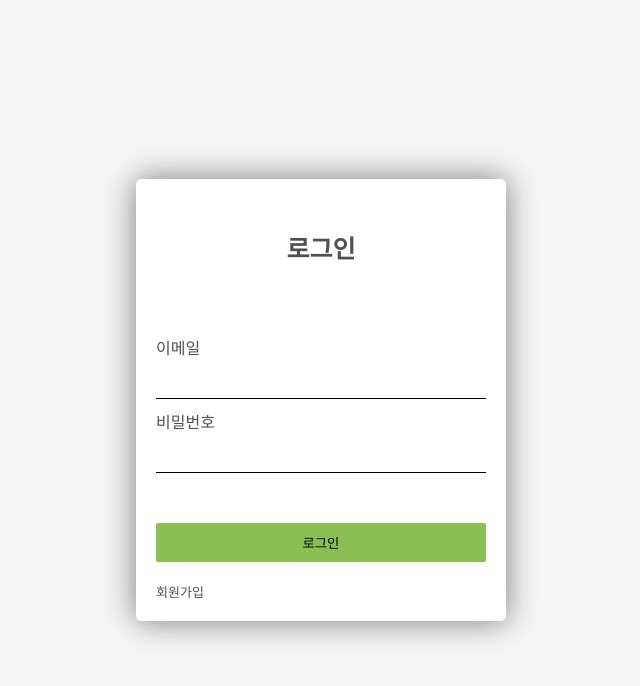
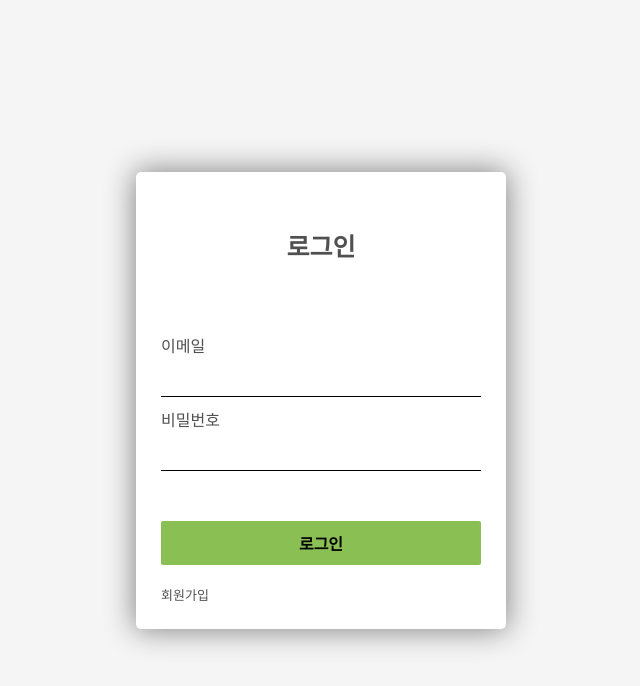
Before and after one commit to MentorsCola/Mentors-Front, a Next.js app: page /login in a window 1280 px wide. Shown: the top 686 px of the page, without its empty margins (319-959 px from the left). Built offline with nearby package versions, Linux system fonts and the light colour scheme; a web font is replaced by a local one.

Commit message:
login style has changed little

```diff
--- a/src/app/login/style.js
+++ b/src/app/login/style.js
@@ -13,7 +13,7 @@ export const Main = styled.form`
   display: flex;
   flex-direction: column;
   border-radius: 5px;
-  padding: 20px ;
+  padding: 25px ;
   color: #505050;
   a{
     margin-top: 20px;
@@ -48,8 +48,13 @@ export const Button = styled.button`
   background-color: #8ABF54;
   padding: 10px 0;
   cursor: pointer;
-  width: 330px;
+  font-size: 16px;
+  font-weight: bold;
+  width: 320px;
   border: none;
   margin-top: 50px;
   border-radius: 2px;
+  &:hover{
+    background-color: darken(#8ABF54, 10%);
+  }
 `
```
